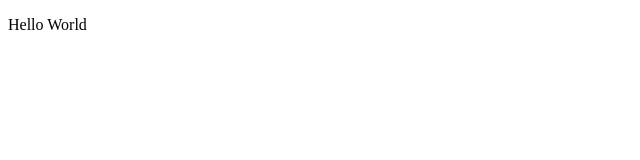
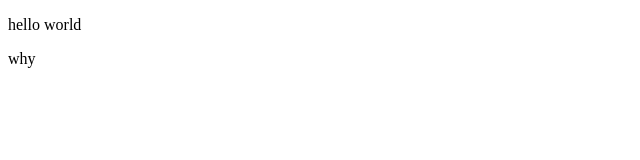
Before and after one commit to tanvirahmed0184-ctrl/MYJOURNEY, a plain HTML site: page Day 1/index.html in a window 1280 px wide. Shown: the full height of the page, 0-640 px from the left. Drawn offline with Linux system fonts and the light colour scheme.

Commit message:
my day1 task

```diff
--- a/index.html
+++ b/Day 1/index.html
@@ -6,6 +6,8 @@
     <title>Document</title>
 </head>
 <body>
-    <p>Hello World</p>
+
+<p>hello world</p>
+<p>why</p>
 </body>
 </html>
```
